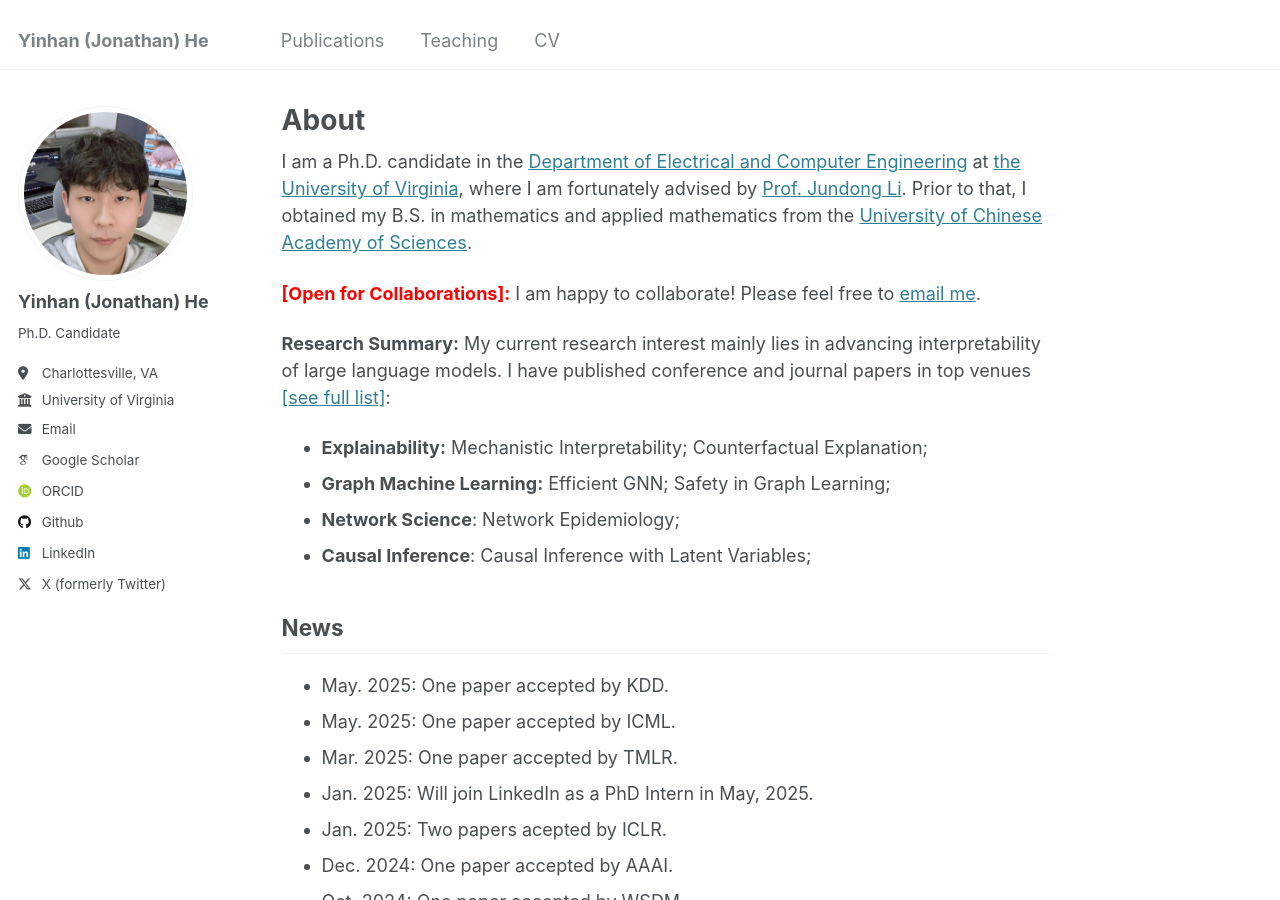
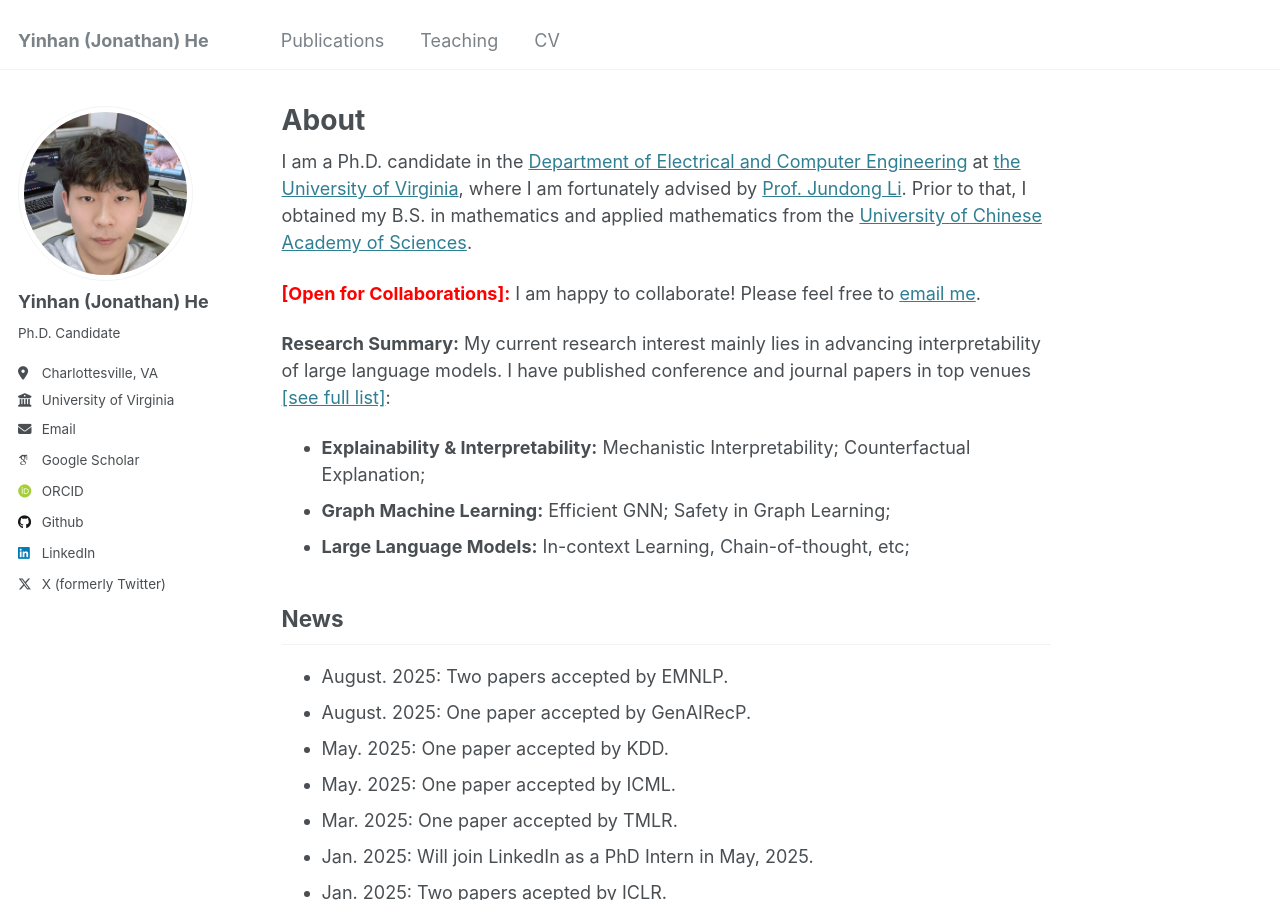
Before and after one commit to YinhanHe123/YinhanHe123.github.io, a Jekyll site: the page built from _pages/about.md, in a window 1280 px wide and 900 px high. Built offline with Jekyll 4.4.1, drawn with Linux system fonts in a browser that asks for light colours; some web fonts are replaced; a script that is not in the unit is left out.

Commit message:
Update about.md

```diff
--- a/_pages/about.md
+++ b/_pages/about.md
@@ -16,10 +16,10 @@ I am a Ph.D. candidate in the [Department of Electrical and Computer Engineering
 
 **Research Summary:** My current research interest mainly lies in advancing interpretability of large language models. I have published conference and journal papers in top venues [[see full list]](https://scholar.google.com/citations?user=SMHk6PMAAAAJ&hl=en):
 
-* **Explainability:** Mechanistic Interpretability; Counterfactual Explanation;
+* **Explainability & Interpretability:** Mechanistic Interpretability; Counterfactual Explanation;
 * **Graph Machine Learning:** Efficient GNN; Safety in Graph Learning;
-* **Network Science**: Network Epidemiology;
-* **Causal Inference**: Causal Inference with Latent Variables;
+* **Large Language Models:** In-context Learning, Chain-of-thought, etc;
+
 
 
 <!-- I have abundant interest in **Graph Mining**, e.g., **Spectral Graph Theory**, **Graph Neural Networks** and corresponding interdisciplinary topics. -->
@@ -27,6 +27,8 @@ I am a Ph.D. candidate in the [Department of Electrical and Computer Engineering
 
 News
 ------
+* August. 2025: Two papers accepted by EMNLP.
+* August. 2025: One paper accepted by GenAIRecP.
 * May. 2025: One paper accepted by KDD.
 * May. 2025: One paper accepted by ICML.
 * Mar. 2025: One paper accepted by TMLR.
```
